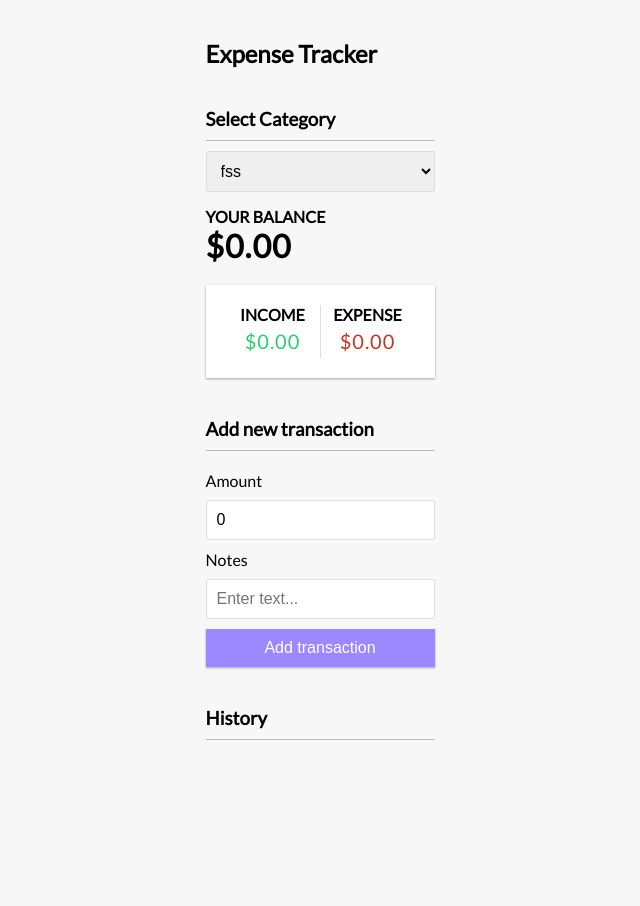
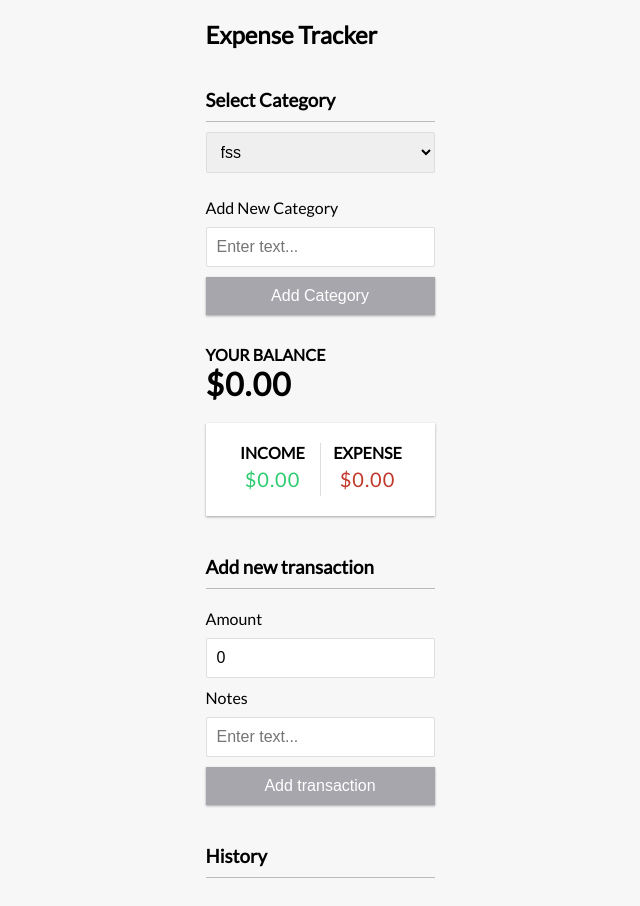
Before and after one commit to 12C0DE/expenseTracker, a React (Create React App) app: page / in a window 1280 px wide. Shown: the top 906 px of the page, without its empty margins (320-960 px from the left). Before the commit the page ends 800 px from the top, so only its background shows below. Built offline with nearby package versions, Linux system fonts and the light colour scheme.

Commit message:
enabling/disabling submit buttons

```diff
--- a/src/App.css
+++ b/src/App.css
@@ -105,6 +105,10 @@ select {
 	width: 100%;
 }
 
+.disabled {
+	background-color: #a7a6ad;
+}
+
 .btn:focus,
 .delete-btn:focus {
 	outline: 0;
--- a/src/App.js
+++ b/src/App.js
@@ -1,4 +1,4 @@
-import React, { useContext } from 'react';
+import React from 'react';
 import './App.css';
 import { Header } from './Components/Header';
 import { Balance } from './Components/Balance';
@@ -7,7 +7,7 @@ import { IncomeExpenses } from './Components/IncomeExpenses';
 import { TransactionList } from './Components/TransactionList';
 import { AddTransaction } from './Components/AddTransaction';
 
-import { GlobalProvider, GlobalContext } from './Context/GlobalState';
+import { GlobalProvider } from './Context/GlobalState';
 
 function App() {
 	return (
--- a/src/Components/AddTransaction.js
+++ b/src/Components/AddTransaction.js
@@ -4,9 +4,13 @@ import { GlobalContext } from '../Context/GlobalState';
 export const AddTransaction = () => {
 	const [ text, setText ] = useState('');
 	const [ amount, setAmount ] = useState(0);
+	const [ active, setActive ] = useState(false);
 	const { addTransaction } = useContext(GlobalContext);
 	const { transactions } = useContext(GlobalContext);
 	const ids = transactions.map((transaction) => transaction.id);
+
+	let btnStyle = 'btn';
+	btnStyle += !active ? ' disabled' : '';
 
 	function findMax(transIDs) {
 		let max = transIDs[0];
@@ -30,6 +34,9 @@ export const AddTransaction = () => {
 			amount: +amount
 		};
 		addTransaction(newTrans);
+		setText('');
+		setActive(false);
+		setAmount(0);
 	};
 
 	return (
@@ -44,7 +51,14 @@ export const AddTransaction = () => {
 						type="number"
 						id="amount"
 						placeholder="Enter amount..."
-						onChange={(e) => setAmount(e.target.value)}
+						onChange={(e) => {
+							if (e.target.value != '' && e.target.value != 0) {
+								setActive(true);
+							} else {
+								setActive(false);
+							}
+							setAmount(e.target.value);
+						}}
 						value={amount}
 					/>
 					<div className="htmlForm-control">
@@ -58,7 +72,7 @@ export const AddTransaction = () => {
 						/>
 					</div>
 				</div>
-				<button className="btn">Add transaction</button>
+				<button className={btnStyle}>Add transaction</button>
 			</form>
 		</React.Fragment>
 	);
--- a/src/Components/Categories.js
+++ b/src/Components/Categories.js
@@ -1,14 +1,69 @@
-import React, { useContext } from 'react';
+import React, { useContext, useState } from 'react';
 import { Category } from './Category';
 import { GlobalContext } from '../Context/GlobalState';
 
 export const Categories = ({ category }) => {
+	const [ text, setText ] = useState('');
+	const [ active, setActive ] = useState(false);
 	const { categories } = useContext(GlobalContext);
+	const { addCategory } = useContext(GlobalContext);
+	const ids = categories.map((category) => category.id);
+
+	let btnStyle = 'btn';
+	btnStyle += !active ? ' disabled' : '';
+
+	function findMax(catIDs) {
+		let max = catIDs[0];
+
+		if (catIDs[0] == undefined) {
+			return 1;
+		}
+
+		for (let id of catIDs) {
+			max = id > max ? id : max;
+		}
+		return max + 1;
+	}
+
+	const onSubmit = (e) => {
+		e.preventDefault();
+
+		const newCat = {
+			id: findMax(ids),
+			value: findMax(ids),
+			text
+		};
+		addCategory(newCat);
+		setText('');
+		setActive(false);
+	};
 
 	return (
 		<React.Fragment>
 			<h3>Select Category</h3>
 			<select>{categories.map((category) => <Category key={category.id} category={category} />)}</select>
+			<form id="htmlFormCat" onSubmit={onSubmit}>
+				<div className="htmlForm-control">
+					<label htmlFor="text">Add New Category</label>
+					<input
+						type="text"
+						id="textCat"
+						placeholder="Enter text..."
+						onChange={(e) => {
+							if (e.target.value != '') {
+								setActive(true);
+							} else {
+								setActive(false);
+							}
+							setText(e.target.value);
+						}}
+						value={text}
+					/>
+				</div>
+				<button className={btnStyle} disabled={!active}>
+					Add Category
+				</button>
+			</form>
 		</React.Fragment>
 	);
 };
--- a/src/Components/Category.js
+++ b/src/Components/Category.js
@@ -1,5 +1,4 @@
-import React, { useContext } from 'react';
-import { GlobalContext } from '../Context/GlobalState';
+import React from 'react';
 
 export const Category = ({ category }) => {
 	return <option value={category.value}>{category.text}</option>;
--- a/src/Context/AppReducer.js
+++ b/src/Context/AppReducer.js
@@ -10,6 +10,11 @@ export default (state, action) => {
 				...state,
 				transactions: [ action.payload, ...state.transactions ]
 			};
+		case 'ADD_CAT':
+			return {
+				...state,
+				categories: [ action.payload, ...state.categories ]
+			};
 		default:
 			return state;
 	}
--- a/src/Context/GlobalState.js
+++ b/src/Context/GlobalState.js
@@ -45,9 +45,22 @@ export const GlobalProvider = ({ children }) => {
 		});
 	}
 
+	function addCategory(category) {
+		dispatch({
+			type: 'ADD_CAT',
+			payload: category
+		});
+	}
+
 	return (
 		<GlobalContext.Provider
-			value={{ transactions: state.transactions, categories: state.categories, delTransaction, addTransaction }}
+			value={{
+				transactions: state.transactions,
+				categories: state.categories,
+				delTransaction,
+				addTransaction,
+				addCategory
+			}}
 		>
 			{children}
 		</GlobalContext.Provider>
```
